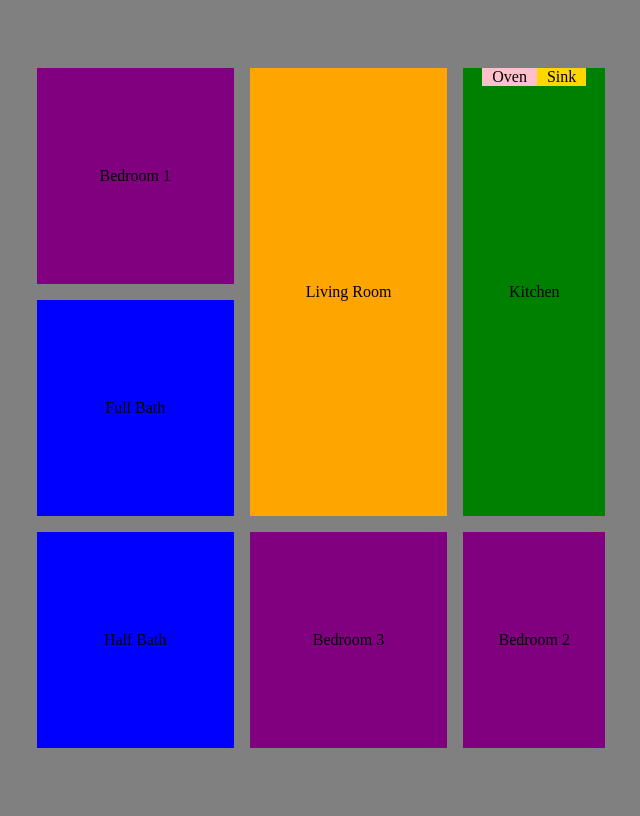
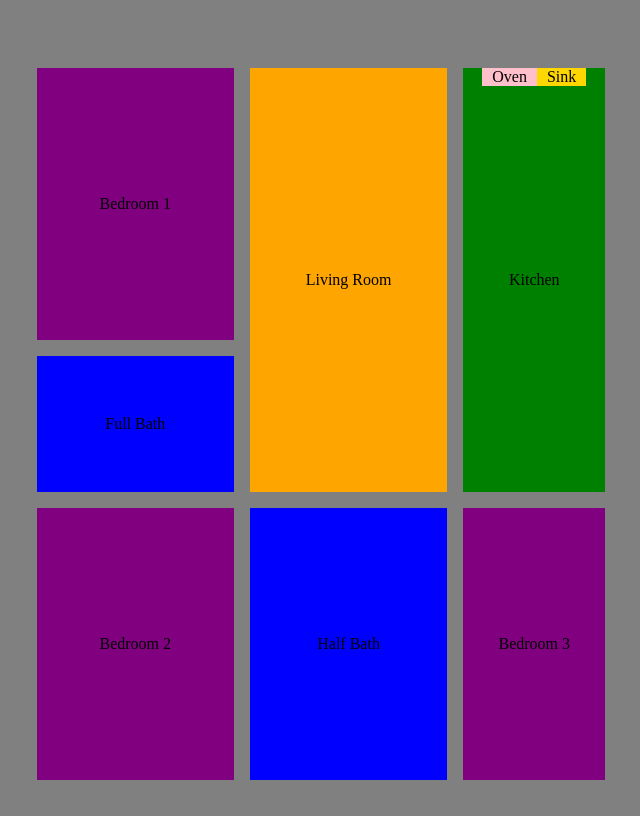
Before and after one commit to saraehutch94/react-floor-plan, a React (Create React App) app: page / in a window 1280 px wide. Shown: the whole page, without its empty margins (319-959 px from the left). Built offline with nearby package versions, Linux system fonts and the light colour scheme.

Commit message:
fix grid-template-row sizing

```diff
--- a/src/components/FloorPlan/FloorPlan.css
+++ b/src/components/FloorPlan/FloorPlan.css
@@ -4,5 +4,5 @@
   display: grid;
   grid-gap: 1rem;
   grid-template-columns: 1fr 1fr 25%;
-  grid-template-rows: repeat(3, 1fr);
+  grid-template-rows: 40% 20% 40%;
 }
--- a/src/components/FloorPlan/index.js
+++ b/src/components/FloorPlan/index.js
@@ -11,9 +11,9 @@ function FloorPlan() {
       <LivingRoom />
       <Kitchen />
       <Bathroom size={"Full"} />
+      <Bedroom bedNum={2} />
       <Bathroom size={"Half"} />
       <Bedroom bedNum={3} />
-      <Bedroom bedNum={2} />
     </div>
   );
 }
```
